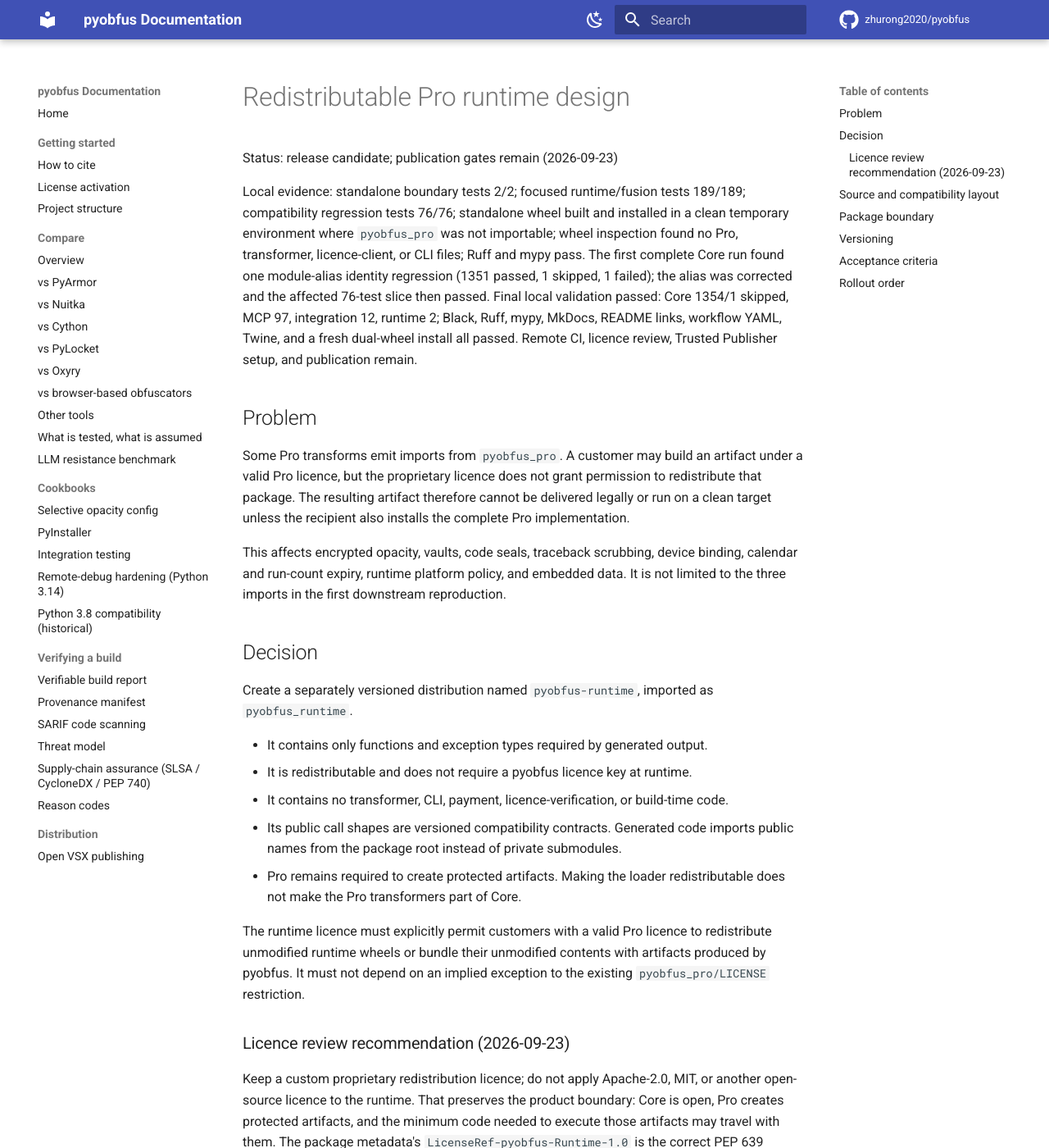
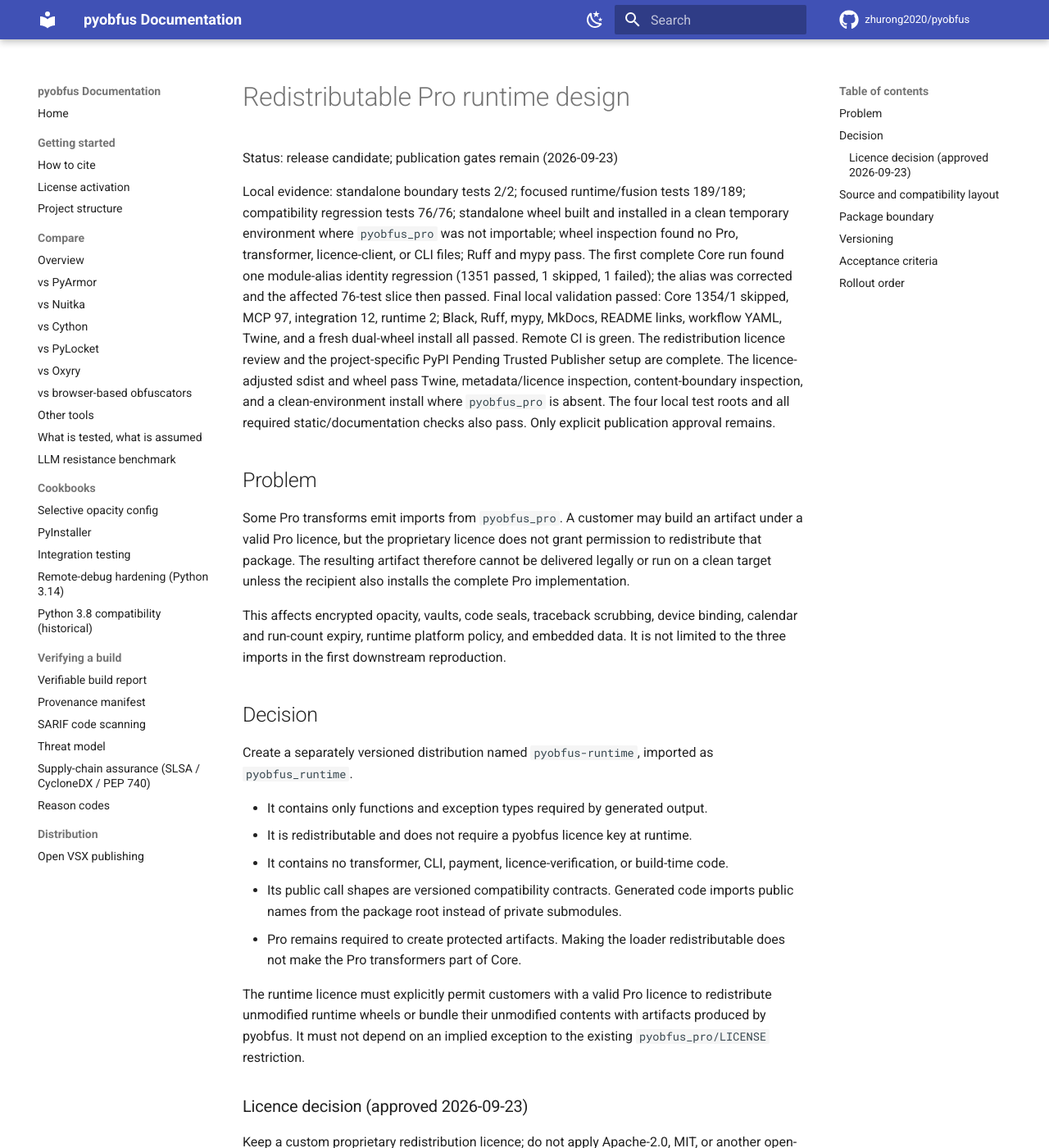
Before and after one commit to zhurong2020/pyobfus, an MkDocs documentation site: the page built from docs/Y1_RUNTIME_DISTRIBUTION_DESIGN.md, in a window 1280 px wide and 1400 px high. Shown: the whole window at 82% size. Built offline with MkDocs 1.6.1 and Material for MkDocs 9.7.7, drawn with Linux system fonts in a browser that asks for light colours; comment, search, counter and statistics services are not loaded; some of the changed text lies outside the part shown.

Commit message:
docs(runtime): approve redistribution license

```diff
--- a/docs/Y1_RUNTIME_DISTRIBUTION_DESIGN.md
+++ b/docs/Y1_RUNTIME_DISTRIBUTION_DESIGN.md
@@ -11,7 +11,12 @@
 and the affected 76-test slice then passed. Final local validation passed: Core
 1354/1 skipped, MCP 97, integration 12, runtime 2; Black, Ruff, mypy, MkDocs,
 README links, workflow YAML, Twine, and a fresh dual-wheel install all passed.
-Remote CI, licence review, Trusted Publisher setup, and publication remain.
+Remote CI is green. The redistribution licence review and the project-specific
+PyPI Pending Trusted Publisher setup are complete. The licence-adjusted sdist
+and wheel pass Twine, metadata/licence inspection, content-boundary inspection,
+and a clean-environment install where `pyobfus_pro` is absent. The four local
+test roots and all required static/documentation checks also pass. Only explicit
+publication approval remains.
 
 ## Problem
 
@@ -45,7 +50,7 @@
 with artifacts produced by pyobfus. It must not depend on an implied exception
 to the existing `pyobfus_pro/LICENSE` restriction.
 
-### Licence review recommendation (2026-09-23)
+### Licence decision (approved 2026-09-23)
 
 Keep a custom proprietary redistribution licence; do not apply Apache-2.0,
 MIT, or another open-source licence to the runtime. That preserves the product
@@ -55,7 +60,7 @@
 custom licence, and the full licence file is included in both distribution
 archives.
 
-Before approval, make two narrow wording changes to the current draft:
+The approved licence makes two narrow wording changes to the original draft:
 
 1. Permit non-substantive packaging transformations needed to deliver an
    artifact, such as archiving, wheel vendoring, byte-compilation, or bundling
@@ -67,11 +72,17 @@
    build-time obfuscation/protection product or service. Ordinary customers
    should not have to interpret what counts as a competitor.
 
-Retain the other boundaries: a valid Pro holder may redistribute it only with
-artifacts produced by Pro; recipients may use it only to run those artifacts;
-trial use does not grant production redistribution; separate sublicensing and
-misrepresentation as open source remain prohibited. This is a product/legal
-recommendation, not jurisdiction-specific legal advice.
+It retains the other boundaries: a valid Pro holder may redistribute it only
+with artifacts produced by Pro; recipients may use it only to run those
+artifacts; trial use does not grant production redistribution; separate
+sublicensing and misrepresentation as open source remain prohibited. This is a
+product/legal recommendation, not jurisdiction-specific legal advice.
+
+PyPI has a project-specific Pending Trusted Publisher for `pyobfus-runtime`,
+owned by `zhurong2020/pyobfus` and bound to `.github/workflows/release.yml`.
+Its environment is intentionally blank because the current runtime publication
+job does not declare a GitHub environment. The pending publisher becomes the
+ordinary project publisher when the first release creates the project.
 
 ## Source and compatibility layout
 
```
Also changed, not shown: CHANGELOG.md (+3 -1 lines), docs/CURRENT_PLAN_ZH.md (+10 -6 lines), docs/TODO.md (+4 -2 lines), pyobfus_runtime/README.md (+6 -0 lines), 1 other file.
